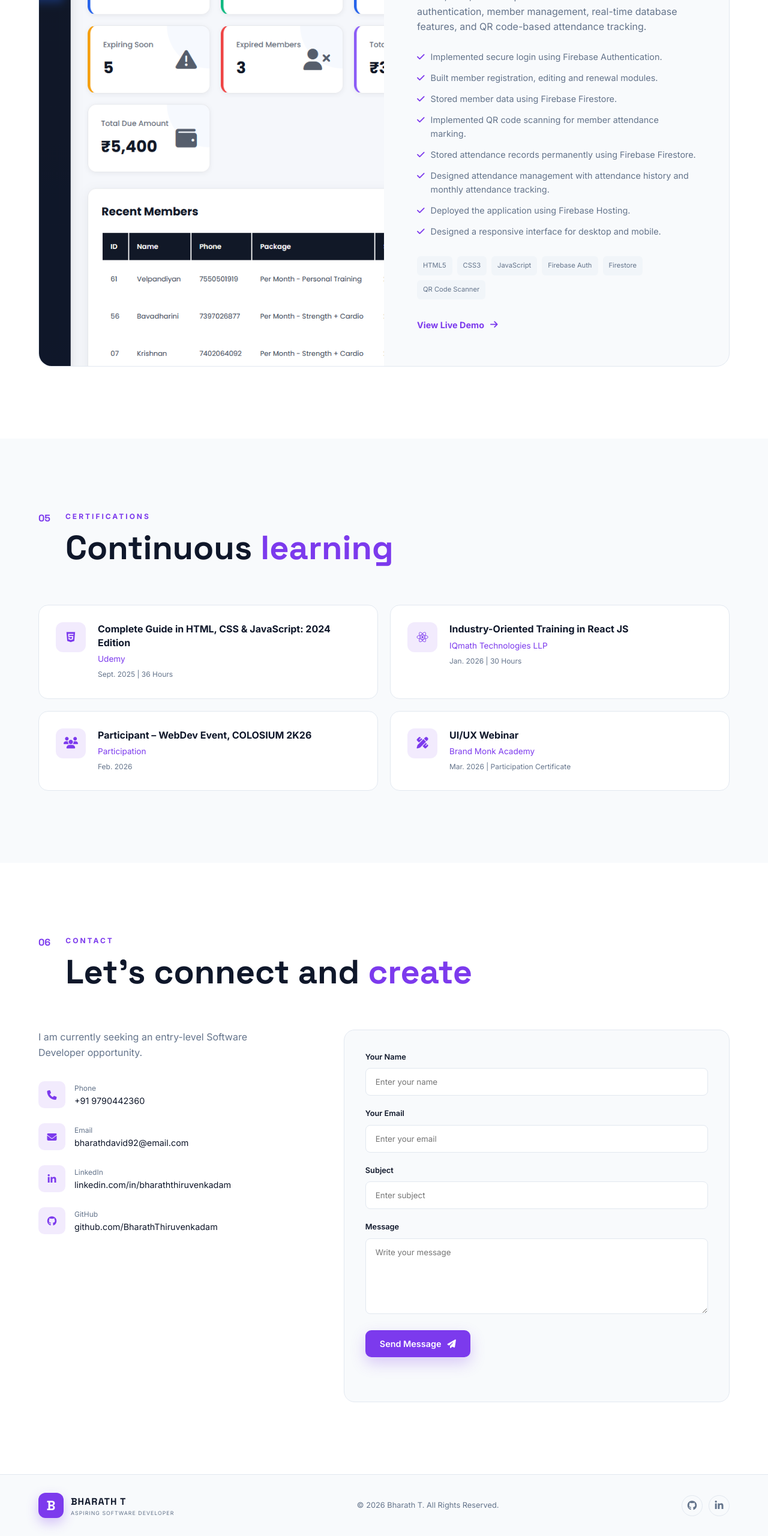
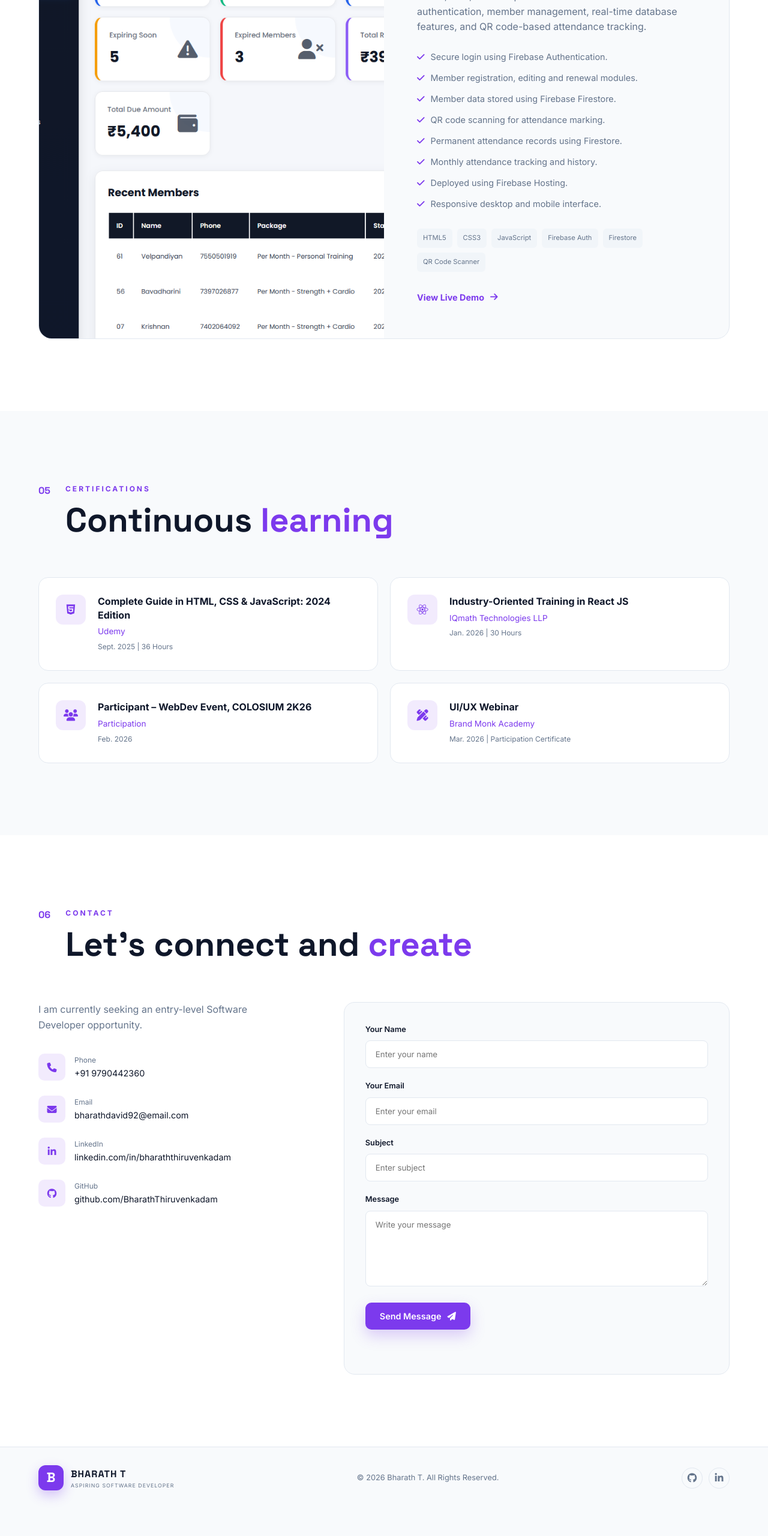
Before and after one commit to BharathThiruvenkadam/Portfolio, a plain HTML site: page index.html in a window 1280 px wide. Shown: the part 4296-6856 px from the top of the page at 60% size. After the commit the page ends 6810 px from the top, so only its background shows below. Drawn offline with nearby package versions, Linux system fonts and the light colour scheme.

```diff
--- a/index.html
+++ b/index.html
@@ -1,5 +1,3 @@
-
-
 <!DOCTYPE html>
 <html lang="en">
 
@@ -19,33 +17,25 @@
 
     <title>Bharath T | Aspiring Software Developer</title>
 
-
     <!-- Google Fonts -->
-
     <link
         href="https://fonts.googleapis.com/css2?family=Inter:wght@400;500;600;700;800&family=Space+Grotesk:wght@400;500;600;700&display=swap"
         rel="stylesheet"
     >
 
-
     <!-- Font Awesome -->
-
     <link
         rel="stylesheet"
         href="https://cdnjs.cloudflare.com/ajax/libs/font-awesome/6.5.2/css/all.min.css"
     >
 
-
     <!-- AOS Animation -->
-
     <link
         rel="stylesheet"
         href="https://unpkg.com/aos@2.3.1/dist/aos.css"
     >
 
-
     <!-- CSS -->
-
     <link
         rel="stylesheet"
         href="style.css"
@@ -53,13 +43,9 @@
 
 </head>
 
-
 <body>
 
-
-    <!-- =========================================
-         PRELOADER
-    ========================================== -->
+    <!-- PRELOADER -->
 
     <div
         class="preloader"
@@ -71,9 +57,7 @@
     </div>
 
 
-    <!-- =========================================
-         HEADER
-    ========================================== -->
+    <!-- HEADER -->
 
     <header
         class="header"
@@ -82,7 +66,6 @@
 
         <div class="container nav-container">
 
-
             <a
                 href="#home"
                 class="logo"
@@ -113,7 +96,6 @@
                     Home
                 </a>
 
-
                 <a
                     href="#about"
                     class="nav-link"
@@ -121,7 +103,6 @@
                     About
                 </a>
 
-
                 <a
                     href="#skills"
                     class="nav-link"
@@ -129,7 +110,6 @@
                     Skills
                 </a>
 
-
                 <a
                     href="#education"
                     class="nav-link"
@@ -137,7 +117,6 @@
                     Education
                 </a>
 
-
                 <a
                     href="#projects"
                     class="nav-link"
@@ -145,7 +124,6 @@
                     Project
                 </a>
 
-
                 <a
                     href="#certifications"
                     class="nav-link"
@@ -153,16 +131,12 @@
                     Certifications
                 </a>
 
-
                 <a
                     href="#contact"
                     class="nav-link"
                 >
                     Contact
                 </a>
-
-
-                <!-- RESUME DOWNLOAD -->
 
                 <a
                     href="resume/Bharath_T_Resume.pdf"
@@ -181,11 +155,11 @@
 
             <div class="nav-actions">
 
-
                 <button
                     class="theme-toggle"
                     id="themeToggle"
-                    aria-label="Toggle dark and light mode"
+                    type="button"
+                    aria-label="Switch to dark mode"
                 >
 
                     <i class="fa-solid fa-moon"></i>
@@ -196,6 +170,7 @@
                 <button
                     class="menu-toggle"
                     id="menuToggle"
+                    type="button"
                     aria-label="Open menu"
                 >
 
@@ -210,16 +185,12 @@
     </header>
 
 
-    <!-- =========================================
-         MAIN
-    ========================================== -->
+    <!-- MAIN -->
 
     <main>
 
 
-        <!-- =========================================
-             HERO SECTION
-        ========================================== -->
+        <!-- HERO -->
 
         <section
             class="hero"
@@ -254,9 +225,7 @@
 
                     <h2>
 
-                        <span
-                            id="typingText"
-                        ></span>
+                        <span id="typingText"></span>
 
                     </h2>
 
@@ -273,7 +242,6 @@
 
                     <div class="hero-buttons">
 
-
                         <a
                             href="#projects"
                             class="btn btn-primary"
@@ -312,7 +280,6 @@
 
 
                     <div class="hero-socials">
-
 
                         <a
                             href="https://github.com/BharathThiruvenkadam"
@@ -357,9 +324,7 @@
                     data-aos="fade-left"
                 >
 
-
                     <div class="hero-image-wrapper">
-
 
                         <div class="image-border"></div>
 
@@ -423,9 +388,7 @@
         </section>
 
 
-        <!-- =========================================
-             ABOUT SECTION
-        ========================================== -->
+        <!-- ABOUT -->
 
         <section
             class="section about-section"
@@ -434,7 +397,6 @@
 
             <div class="container">
 
-
                 <div
                     class="section-heading"
                     data-aos="fade-up"
@@ -444,7 +406,9 @@
 
                     <div>
 
-                        <p class="section-label">ABOUT ME</p>
+                        <p class="section-label">
+                            ABOUT ME
+                        </p>
 
                         <h2>
 
@@ -460,7 +424,6 @@
 
 
                 <div class="about-grid">
-
 
                     <div
                         class="about-text"
@@ -468,40 +431,29 @@
                     >
 
                         <p>
-
-                            I am an aspiring software developer and
-                            motivated MCA student with a strong interest
-                            in web development and software technologies.
-
+                            I am an aspiring software developer and motivated
+                            MCA student with a strong interest in web development
+                            and software technologies.
                         </p>
 
 
                         <p>
-
-                            I have practical experience in HTML, CSS,
-                            JavaScript, Firebase Authentication, Firestore,
-                            and Firebase Hosting.
-
+                            I have practical experience in HTML, CSS, JavaScript,
+                            Firebase Authentication, Firestore, and Firebase Hosting.
                         </p>
 
 
                         <p>
-
-                            I built a responsive Gym Management System
-                            with secure authentication, member management,
-                            real-time database features, QR code-based
-                            attendance tracking, and Firebase Hosting
-                            deployment.
-
+                            I built a responsive Gym Management System with secure
+                            authentication, member management, real-time database
+                            features, QR code-based attendance tracking, and Firebase
+                            Hosting deployment.
                         </p>
 
 
                         <p>
-
-                            I am seeking an entry-level Software Developer
-                            role to apply my technical skills and continue
-                            learning.
-
+                            I am seeking an entry-level Software Developer role to
+                            apply my technical skills and continue learning.
                         </p>
 
                     </div>
@@ -511,7 +463,6 @@
                         class="about-info"
                         data-aos="fade-left"
                     >
-
 
                         <div class="info-card">
 
@@ -589,9 +540,7 @@
         </section>
 
 
-        <!-- =========================================
-             SKILLS SECTION
-        ========================================== -->
+        <!-- SKILLS -->
 
         <section
             class="section skills-section"
@@ -600,7 +549,6 @@
 
             <div class="container">
 
-
                 <div
                     class="section-heading"
                     data-aos="fade-up"
@@ -631,7 +579,6 @@
                     class="skills-grid"
                     data-aos="fade-up"
                 >
-
 
                     <div class="skill-card">
 
@@ -788,9 +735,7 @@
         </section>
 
 
-        <!-- =========================================
-             EDUCATION SECTION
-        ========================================== -->
+        <!-- EDUCATION -->
 
         <section
             class="section education-section"
@@ -799,7 +744,6 @@
 
             <div class="container">
 
-
                 <div
                     class="section-heading"
                     data-aos="fade-up"
@@ -830,7 +774,6 @@
                     class="timeline"
                     data-aos="fade-up"
                 >
-
 
                     <div class="timeline-item">
 
@@ -947,9 +890,7 @@
         </section>
 
 
-        <!-- =========================================
-             PROJECT SECTION
-        ========================================== -->
+        <!-- PROJECTS -->
 
         <section
             class="section projects-section"
@@ -958,7 +899,6 @@
 
             <div class="container">
 
-
                 <div
                     class="section-heading"
                     data-aos="fade-up"
@@ -989,7 +929,6 @@
                     class="project-card"
                     data-aos="fade-up"
                 >
-
 
                     <div class="project-image">
 
@@ -1019,7 +958,6 @@
 
                     <div class="project-content">
 
-
                         <span class="project-label">
                             GYM MANAGEMENT SYSTEM
                         </span>
@@ -1031,95 +969,60 @@
 
 
                         <p>
-
-                            Developed a responsive Gym Management System
-                            using HTML, CSS, JavaScript and Firebase with
-                            secure authentication, member management,
-                            real-time database features, and QR code-based
-                            attendance tracking.
-
+                            Developed a responsive Gym Management System using
+                            HTML, CSS, JavaScript and Firebase with secure authentication,
+                            member management, real-time database features, and QR
+                            code-based attendance tracking.
                         </p>
 
 
                         <ul class="project-features">
 
-
                             <li>
-
                                 <i class="fa-solid fa-check"></i>
-
-                                Implemented secure login using Firebase
-                                Authentication.
-
+                                Secure login using Firebase Authentication.
                             </li>
 
 
                             <li>
-
                                 <i class="fa-solid fa-check"></i>
-
-                                Built member registration, editing and
-                                renewal modules.
-
+                                Member registration, editing and renewal modules.
                             </li>
 
 
                             <li>
-
                                 <i class="fa-solid fa-check"></i>
-
-                                Stored member data using Firebase Firestore.
-
+                                Member data stored using Firebase Firestore.
                             </li>
 
 
                             <li>
-
                                 <i class="fa-solid fa-check"></i>
-
-                                Implemented QR code scanning for member
-                                attendance marking.
-
+                                QR code scanning for attendance marking.
                             </li>
 
 
                             <li>
-
                                 <i class="fa-solid fa-check"></i>
-
-                                Stored attendance records permanently using
-                                Firebase Firestore.
-
+                                Permanent attendance records using Firestore.
                             </li>
 
 
                             <li>
-
                                 <i class="fa-solid fa-check"></i>
-
-                                Designed attendance management with attendance
-                                history and monthly attendance tracking.
-
+                                Monthly attendance tracking and history.
                             </li>
 
 
                             <li>
-
                                 <i class="fa-solid fa-check"></i>
-
-                                Deployed the application using Firebase
-                                Hosting.
-
+                                Deployed using Firebase Hosting.
                             </li>
 
 
                             <li>
-
                                 <i class="fa-solid fa-check"></i>
-
-                                Designed a responsive interface for desktop
-                                and mobile.
-
+                                Responsive desktop and mobile interface.
                             </li>
 
                         </ul>
@@ -1164,9 +1067,7 @@
         </section>
 
 
-        <!-- =========================================
-             CERTIFICATIONS SECTION
-        ========================================== -->
+        <!-- CERTIFICATIONS -->
 
         <section
             class="section certifications-section"
@@ -1175,7 +1076,6 @@
 
             <div class="container">
 
-
                 <div
                     class="section-heading"
                     data-aos="fade-up"
@@ -1207,7 +1107,6 @@
                     data-aos="fade-up"
                 >
 
-
                     <div class="certification-card">
 
                         <div class="certification-icon">
@@ -1219,10 +1118,8 @@
                         <div>
 
                             <h3>
-
                                 Complete Guide in HTML, CSS & JavaScript:
                                 2024 Edition
-
                             </h3>
 
                             <p>
@@ -1249,9 +1146,7 @@
                         <div>
 
                             <h3>
-
                                 Industry-Oriented Training in React JS
-
                             </h3>
 
                             <p>
@@ -1278,10 +1173,8 @@
                         <div>
 
                             <h3>
-
                                 Participant – WebDev Event,
                                 COLOSIUM 2K26
-
                             </h3>
 
                             <p>
@@ -1330,9 +1223,7 @@
         </section>
 
 
-        <!-- =========================================
-             CONTACT SECTION
-        ========================================== -->
+        <!-- CONTACT -->
 
         <section
             class="section contact-section"
@@ -1341,7 +1232,6 @@
 
             <div class="container">
 
-
                 <div
                     class="section-heading"
                     data-aos="fade-up"
@@ -1377,33 +1267,23 @@
                     >
 
                         <p>
-
                             I am currently seeking an entry-level Software
                             Developer opportunity.
-
                         </p>
 
 
                         <div class="contact-item">
 
                             <div class="contact-icon">
-
                                 <i class="fa-solid fa-phone"></i>
-
-                            </div>
-
-                            <div>
-
-                                <span>
-                                    Phone
-                                </span>
-
-                                <a
-                                    href="tel:+919790442360"
-                                >
-
+                            </div>
+
+                            <div>
+
+                                <span>Phone</span>
+
+                                <a href="tel:+919790442360">
                                     +91 9790442360
-
                                 </a>
 
                             </div>
@@ -1414,23 +1294,15 @@
                         <div class="contact-item">
 
                             <div class="contact-icon">
-
                                 <i class="fa-solid fa-envelope"></i>
-
-                            </div>
-
-                            <div>
-
-                                <span>
-                                    Email
-                                </span>
-
-                                <a
-                                    href="mailto:bharathdavid92@email.com"
-                                >
-
+                            </div>
+
+                            <div>
+
+                                <span>Email</span>
+
+                                <a href="mailto:bharathdavid92@email.com">
                                     bharathdavid92@email.com
-
                                 </a>
 
                             </div>
@@ -1441,25 +1313,19 @@
                         <div class="contact-item">
 
                             <div class="contact-icon">
-
                                 <i class="fa-brands fa-linkedin-in"></i>
-
-                            </div>
-
-                            <div>
-
-                                <span>
-                                    LinkedIn
-                                </span>
+                            </div>
+
+                            <div>
+
+                                <span>LinkedIn</span>
 
                                 <a
                                     href="https://linkedin.com/in/bharaththiruvenkadam"
                                     target="_blank"
                                     rel="noopener noreferrer"
                                 >
-
                                     linkedin.com/in/bharaththiruvenkadam
-
                                 </a>
 
                             </div>
@@ -1470,37 +1336,30 @@
                         <div class="contact-item">
 
                             <div class="contact-icon">
-
                                 <i class="fa-brands fa-github"></i>
-
-                            </div>
-
-                            <div>
-
-                                <span>
-                                    GitHub
-                                </span>
+                            </div>
+
+                            <div>
+
+                                <span>GitHub</span>
 
                                 <a
                                     href="https://github.com/BharathThiruvenkadam"
                                     target="_blank"
                                     rel="noopener noreferrer"
                                 >
-
                                     github.com/BharathThiruvenkadam
-
-                                </a>
-
-                            </div>
-
-                        </div>
-
-                    </div>
-
-
-                    <!-- =========================================
-                             CONTACT FORM
-                    ========================================== -->
+                                </a>
+
+                            </div>
+
+                        </div>
+
+                    </div>
+
+
+                    <!-- CONTACT FORM -->
+
                     <form
                         class="contact-form"
                         id="contactForm"
@@ -1509,33 +1368,30 @@
                         data-aos="fade-left"
                     >
 
-    <!-- Email subject -->
                         <input
                             type="hidden"
                             name="_subject"
                             value="New Portfolio Contact Message"
                         >
 
-    <!-- Reply to visitor when you click Reply -->
-    <input
-        type="hidden"
-        name="_replyto"
-        value="email"
-    >
-
-    <!-- Email format -->
                         <input
                             type="hidden"
                             name="_template"
                             value="table"
                         >
 
-    <!-- Redirect after successful submission -->
+                        <input
+                            type="hidden"
+                            name="_captcha"
+                            value="false"
+                        >
+
                         <input
                             type="hidden"
                             name="_next"
                             value="https://bharaththiruvenkadam.github.io/Portfolio/"
                         >
+
 
                         <div class="form-group">
 
@@ -1610,7 +1466,9 @@
                             class="btn btn-primary form-button"
                         >
 
+                            <span class="button-text">
                                 Send Message
+                            </span>
 
                             <i class="fa-solid fa-paper-plane"></i>
 
@@ -1625,37 +1483,23 @@
                     </form>
 
                 </div>
-                <!-- END contact-grid -->
-
-            </div>
-            <!-- END container -->
+
+            </div>
 
         </section>
-        <!-- END contact-section -->
 
     </main>
-    <!-- END main -->
-
-
-    <!-- =========================================
-         FOOTER
-    ========================================== -->
-
-    <footer
-        class="footer"
-    >
-
-        <div
-            class="container footer-container"
-        >
-
-            <div
-                class="footer-logo"
-            >
-
-                <span>
-                    B
-                </span>
+
+
+    <!-- FOOTER -->
+
+    <footer class="footer">
+
+        <div class="container footer-container">
+
+            <div class="footer-logo">
+
+                <span>B</span>
 
                 <div>
 
@@ -1673,15 +1517,11 @@
 
 
             <p>
-
                 © 2026 Bharath T. All Rights Reserved.
-
-            </p>
-
-
-            <div
-                class="footer-socials"
-            >
+            </p>
+
+
+            <div class="footer-socials">
 
                 <a
                     href="https://github.com/BharathThiruvenkadam"
@@ -1690,9 +1530,7 @@
                     aria-label="GitHub"
                 >
 
-                    <i
-                        class="fa-brands fa-github"
-                    ></i>
+                    <i class="fa-brands fa-github"></i>
 
                 </a>
 
@@ -1704,9 +1542,7 @@
                     aria-label="LinkedIn"
                 >
 
-                    <i
-                        class="fa-brands fa-linkedin-in"
-                    ></i>
+                    <i class="fa-brands fa-linkedin-in"></i>
 
                 </a>
 
@@ -1722,25 +1558,25 @@
     <button
         class="back-to-top"
         id="backToTop"
+        type="button"
         aria-label="Back to top"
     >
 
-        <i
-            class="fa-solid fa-arrow-up"
-        ></i>
+        <i class="fa-solid fa-arrow-up"></i>
 
     </button>
 
+
+    <!-- AOS JS -->
 
     <script
         src="https://unpkg.com/aos@2.3.1/dist/aos.js"
     ></script>
 
 
-    <script
-        src="script.js"
-    ></script>
-
+    <!-- MAIN JS -->
+
+    <script src="script.js"></script>
 
 </body>
 
```
Lines whose indentation alone changed are shown as unchanged.
